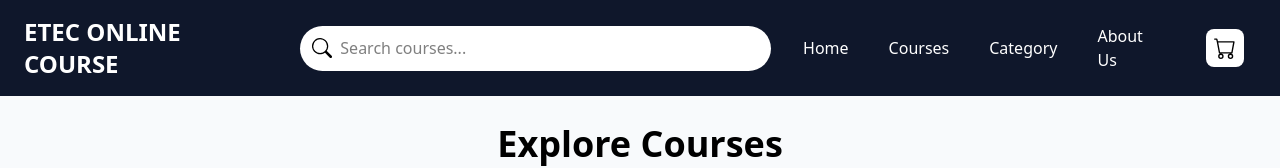
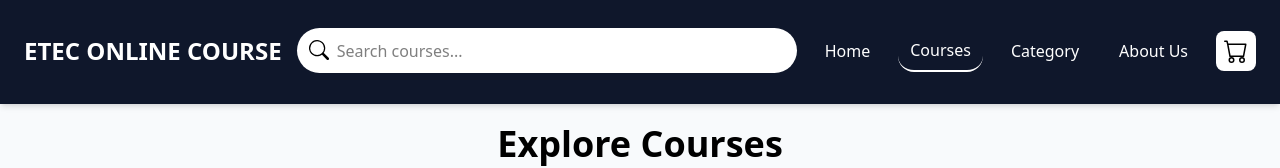
Before and after one commit to sothlyheang/Project_OnlineCourse1, a React (Vite) app: page /courses in a window 1280 px wide. Shown: the top 168 px of the page. Built offline with nearby package versions, Linux system fonts and the light colour scheme.

Commit message:
update nb,pc,cs,hp

```diff
--- a/src/components/Navbar.jsx
+++ b/src/components/Navbar.jsx
@@ -1,6 +1,6 @@
 import React, { useContext, useState, useEffect } from 'react';
 import { CartContext } from '../context/CartContext';
-import { Link, useNavigate } from 'react-router-dom';
+import { NavLink, useNavigate } from 'react-router-dom';
 import products from '../data/product';
 import searchIcon from '../assets/search.svg';
 import cartIcon from '../assets/cart.svg';
@@ -36,27 +36,36 @@ const Navbar = () => {
     }
   };
 
+  const linkClass = ({ isActive }) =>
+    `py-2 px-3 rounded-2xl transition-all duration-300 ${
+      isActive ? 'border-b-2 border-white text-white' : 'text-white hover:border-b-2 hover:border-blue-400 hover:text-blue-400'
+    }`;
+
   return (
-    <nav className="fixed top-0 left-0 w-full bg-slate-900 text-white z-50">
-      <div className="max-w-7xl mx-auto flex items-center justify-between py-4 px-6">
+    <nav className="fixed top-0 left-0 w-full h-26 bg-slate-900 text-white z-50 shadow-md">
+      <div className="max-w-7xl mx-auto flex items-center justify-between py-7 px-6 flex-wrap md:flex-nowrap gap-3">
+
         {/* Logo */}
-        <Link to="/" className="font-bold text-2xl pr-7">ETEC ONLINE COURSE</Link>
+        <NavLink to="/" className="font-bold text-2xl hover:scale-105 transition-transform duration-300">
+          ETEC ONLINE COURSE
+        </NavLink>
 
         {/* Hamburger for Mobile */}
         <button
-          className="md:hidden text-white text-2xl"
+          className="md:hidden text-white text-2xl hover:scale-110 transition-transform duration-200"
           onClick={() => setMenuOpen(!menuOpen)}
         >
           ☰
         </button>
 
         {/* Search & Links (Desktop) */}
-        <div className="hidden md:flex items-center gap-6">
+        <div className="hidden md:flex items-center gap-4 flex-wrap">
+
           {/* Search */}
           <div className="relative w-[500px]">
             <img className='absolute left-3 top-3 w-5' src={searchIcon} alt="Search" />
             <input
-              className='w-full h-[45px] rounded-3xl bg-white text-black pl-10 font-normal'
+              className='w-full h-[45px] rounded-3xl bg-white text-black pl-10 font-normal focus:ring-2 focus:ring-blue-400 transition-all duration-300'
               placeholder='Search courses...'
               type="text"
               value={searchTerm}
@@ -69,7 +78,7 @@ const Navbar = () => {
                   <li
                     key={course.id}
                     onClick={() => handleSuggestionClick(course.id)}
-                    className="px-4 py-2 hover:bg-gray-700 cursor-pointer"
+                    className="px-4 py-2 hover:bg-gray-600 cursor-pointer transition-colors duration-200"
                   >
                     {course.title}
                   </li>
@@ -78,30 +87,33 @@ const Navbar = () => {
             )}
           </div>
 
-          {/* Links */}
-          <Link className='py-2 px-2 text-white hover:border-b-2 hover:bg-slate-700 rounded-2xl' to="/">Home</Link>
-          <Link className='py-2 px-2 text-white hover:border-b-2 hover:bg-slate-700 rounded-2xl' to="/courses">Courses</Link>
-          <Link className='py-2 px-2 text-white hover:border-b-2 hover:bg-slate-700 rounded-2xl' to="/category">Category</Link>
-          <Link className='py-2 px-2 text-white hover:border-b-2 hover:bg-slate-700 rounded-2xl' to="/about">About Us</Link>
-          <Link to="/cart" className="relative inline-block py-2 px-3">
+          {/* Nav Links */}
+          <NavLink to="/" className={linkClass}>Home</NavLink>
+          <NavLink to="/courses" className={linkClass}>Courses</NavLink>
+          <NavLink to="/category" className={linkClass}>Category</NavLink>
+          <NavLink to="/about" className={linkClass}>About Us</NavLink>
+
+          {/* Cart */}
+          <NavLink to="/cart" className="relative hover:scale-110 transition-transform duration-300">
             <img className="w-10 bg-white rounded-lg p-2 cursor-pointer" src={cartIcon} alt="Cart" />
             {cart.length > 0 && (
               <span className="absolute -top-2 -right-2 bg-red-600 text-white text-xs rounded-full px-1">
                 {cart.length}
               </span>
             )}
-          </Link>
+          </NavLink>
         </div>
       </div>
 
       {/* Mobile Menu */}
       {menuOpen && (
-        <div className="md:hidden bg-slate-900 px-6 pb-4 space-y-3 border-t border-slate-700">
+        <div className="md:hidden bg-slate-900 px-6 pb-4 space-y-3 border-t border-slate-700 animate-fadeDown">
+
           {/* Search */}
           <div className="relative">
             <img className='absolute left-3 top-3 w-5' src={searchIcon} alt="Search" />
             <input
-              className='w-full h-10 rounded-3xl bg-white text-black pl-10 font-normal'
+              className='w-full h-10 rounded-3xl bg-white text-black pl-10 font-normal focus:ring-2 focus:ring-blue-400 transition-all duration-300'
               placeholder='Search courses...'
               type="text"
               value={searchTerm}
@@ -114,7 +126,7 @@ const Navbar = () => {
                   <li
                     key={course.id}
                     onClick={() => handleSuggestionClick(course.id)}
-                    className="px-4 py-2 hover:bg-gray-700 cursor-pointer"
+                    className="px-4 py-2 hover:bg-gray-600 cursor-pointer transition-colors duration-200"
                   >
                     {course.title}
                   </li>
@@ -123,19 +135,20 @@ const Navbar = () => {
             )}
           </div>
 
-          {/* Links */}
-          <Link className='block py-2 px-2 text-white hover:bg-slate-700 rounded-2xl' to="/" onClick={() => setMenuOpen(false)}>Home</Link>
-          <Link className='block py-2 px-2 text-white hover:bg-slate-700 rounded-2xl' to="/courses" onClick={() => setMenuOpen(false)}>Courses</Link>
-          <Link className='block py-2 px-2 text-white hover:bg-slate-700 rounded-2xl' to="/category" onClick={() => setMenuOpen(false)}>Category</Link>
-          <Link className='block py-2 px-2 text-white hover:bg-slate-700 rounded-2xl' to="/about" onClick={() => setMenuOpen(false)}>About Us</Link>
-          <Link to="/cart" className="relative block py-2 px-2" onClick={() => setMenuOpen(false)}>
+          {/* Mobile Links */}
+          <NavLink to="/" className={linkClass} onClick={() => setMenuOpen(false)}>Home</NavLink>
+          <NavLink to="/courses" className={linkClass} onClick={() => setMenuOpen(false)}>Courses</NavLink>
+          <NavLink to="/category" className={linkClass} onClick={() => setMenuOpen(false)}>Category</NavLink>
+          <NavLink to="/about" className={linkClass} onClick={() => setMenuOpen(false)}>About Us</NavLink>
+          <NavLink to="/cart" className="relative hover:scale-110 transition-transform duration-300" onClick={() => setMenuOpen(false)}>
             <img className="w-10 bg-white rounded-lg p-2 cursor-pointer" src={cartIcon} alt="Cart" />
             {cart.length > 0 && (
               <span className="absolute -top-2 -right-2 bg-red-600 text-white text-xs rounded-full px-1">
                 {cart.length}
               </span>
             )}
-          </Link>
+          </NavLink>
+
         </div>
       )}
     </nav>
--- a/src/components/ProductCard.jsx
+++ b/src/components/ProductCard.jsx
@@ -32,7 +32,7 @@ const ProductCard = ({ product }) => {
   };
 
   return (
-    <div className="border rounded-xl shadow-sm bg-white flex flex-col hover:shadow-lg transition h-full">
+    <div className="border rounded-xl shadow-sm bg-white flex flex-col hover:shadow-xl hover:scale-105 transition-transform duration-300 ease-in-out h-full animate-fadeIn">
 
       {/* Image & Title */}
       <Link to={`/courses/${product.id}`} className="cursor-pointer">
@@ -42,29 +42,27 @@ const ProductCard = ({ product }) => {
           className="w-full h-32 sm:h-40 object-cover rounded-t-xl"
         />
 
-        <h2 className="font-bold text-sm sm:text-base mt-2 px-3 line-clamp-2">
+        <h2 className="font-bold text-sm sm:text-base mt-2 px-3 line-clamp-2 transition-colors duration-300 hover:text-blue-600">
           {product.title}
         </h2>
       </Link>
 
       <div className="px-3 flex-1 flex flex-col justify-between">
         {/* Price */}
-        <p className="mt-1 text-sm sm:text-base text-gray-600 font-medium">
+        <p className="mt-1 text-sm sm:text-base text-gray-600 font-medium transition-colors duration-300 hover:text-gray-800">
           ${product.price}
         </p>
 
         {/* ⭐ Rating */}
         <div className="flex items-center mt-1 text-xs sm:text-sm">
           {renderStars(product.rating)}
-          <span className="ml-1 text-gray-700 font-medium">
-            {product.rating}
-          </span>
+          <span className="ml-1 text-gray-700 font-medium">{product.rating}</span>
         </div>
 
         {/* Add to Cart */}
         <button
           onClick={addToCart}
-          className="mt-3 mb-3 bg-blue-600 text-white text-sm px-3 py-2 rounded-lg hover:bg-blue-700 flex items-center gap-2 justify-center"
+          className="mt-3 mb-3 bg-blue-600 text-white text-sm px-3 py-2 rounded-lg hover:bg-blue-700 hover:scale-105 transition-transform duration-200 flex items-center gap-2 justify-center"
         >
           <FaShoppingCart size={14} />
           Add to Cart
--- a/src/routes/Courses.jsx
+++ b/src/routes/Courses.jsx
@@ -27,27 +27,29 @@ const Courses = () => {
   return (
     <div className="bg-slate-50 py-6 px-4 sm:px-6">
       <div className="max-w-7xl mx-auto">
-        <h1 className="text-3xl sm:text-4xl font-bold text-center mb-2">
+
+        {/* Page Title */}
+        <h1 className="text-3xl sm:text-4xl font-bold text-center mb-2 animate-fadeUp">
           Explore Courses
         </h1>
-        <p className="text-center text-slate-600 mb-6">
+        <p className="text-center text-slate-600 mb-6 animate-fadeUp">
           Boost your career with top-rated courses.
         </p>
 
         {/* Filters */}
-        <div className="flex flex-col md:flex-row gap-3 bg-white p-4 rounded-xl shadow-sm mb-4">
+        <div className="flex flex-col md:flex-row gap-3 bg-white p-4 rounded-xl shadow-sm mb-4 animate-fadeUp">
           <input
             type="text"
             placeholder="Search courses..."
             value={searchTerm}
             onChange={e => setSearchTerm(e.target.value)}
-            className="w-full md:w-1/3 border border-slate-300 rounded-lg px-4 py-2"
+            className="w-full md:w-1/3 border border-slate-300 rounded-lg px-4 py-2 focus:ring-2 focus:ring-blue-400 transition"
           />
 
           <select
             value={category}
             onChange={e => setCategory(e.target.value)}
-            className="border border-slate-300 rounded-lg px-4 py-2 w-full md:w-auto"
+            className="border border-slate-300 rounded-lg px-4 py-2 w-full md:w-auto focus:ring-2 focus:ring-blue-400 transition"
           >
             {categories.map((cat, index) => (
               <option key={index} value={cat}>
@@ -59,7 +61,7 @@ const Courses = () => {
           <select
             value={sortBy}
             onChange={e => setSortBy(e.target.value)}
-            className="border border-slate-300 rounded-lg px-4 py-2 w-full md:w-auto"
+            className="border border-slate-300 rounded-lg px-4 py-2 w-full md:w-auto focus:ring-2 focus:ring-blue-400 transition"
           >
             <option value="">Sort</option>
             <option value="price-low">Price: Low → High</option>
@@ -68,12 +70,13 @@ const Courses = () => {
           </select>
         </div>
 
-        <p className="text-slate-700 mb-4">
+        {/* Showing Count */}
+        <p className="text-slate-700 mb-4 animate-fadeUp">
           Showing <strong>{filteredProducts.length}</strong> courses
         </p>
 
         {/* Courses Grid */}
-        <div className="grid grid-cols-2 sm:grid-cols-2 md:grid-cols-3 lg:grid-cols-4 gap-4 sm:gap-6">
+        <div className="grid grid-cols-2 sm:grid-cols-2 md:grid-cols-3 lg:grid-cols-4 gap-4 sm:gap-6 animate-fadeUp">
           {filteredProducts.length > 0 ? (
             filteredProducts.map(product => (
               <ProductCard key={product.id} product={product} />
```
Also changed, not shown: src/routes/HomePage.jsx (+15 -10 lines).
